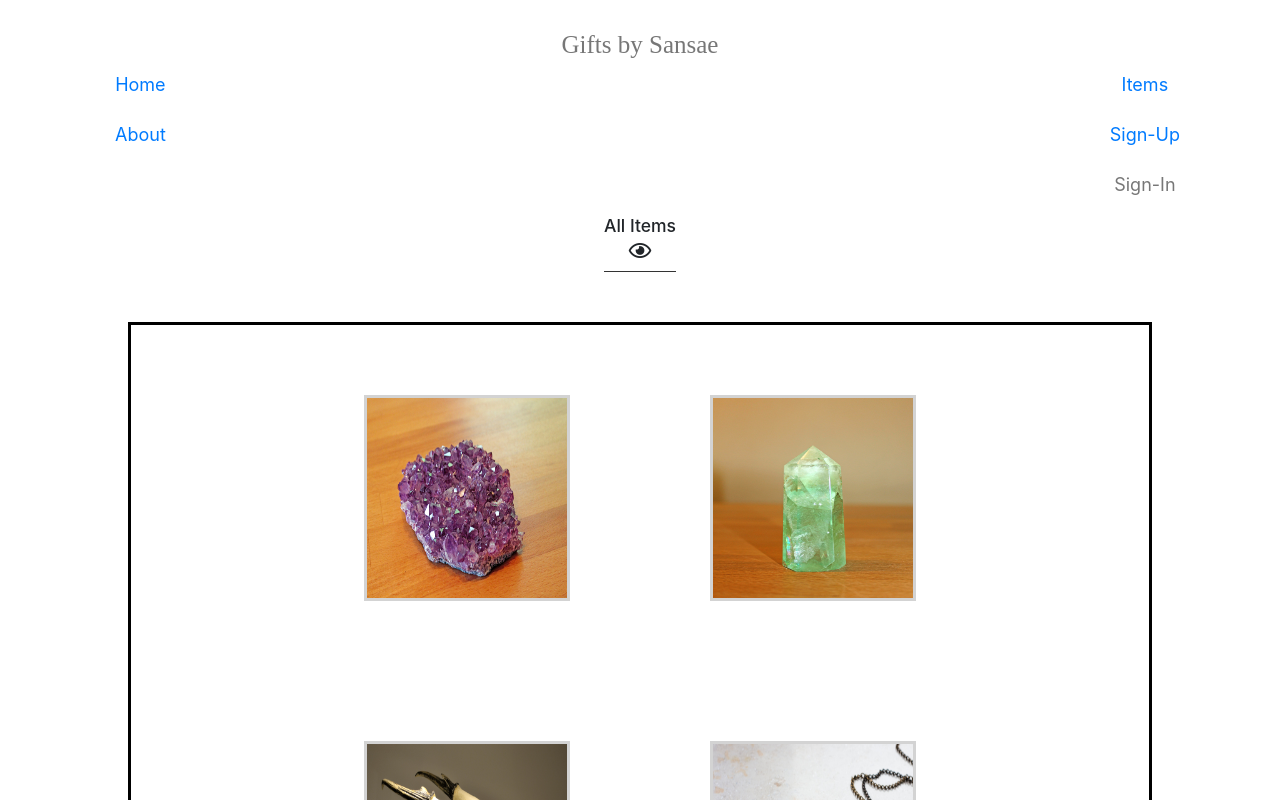
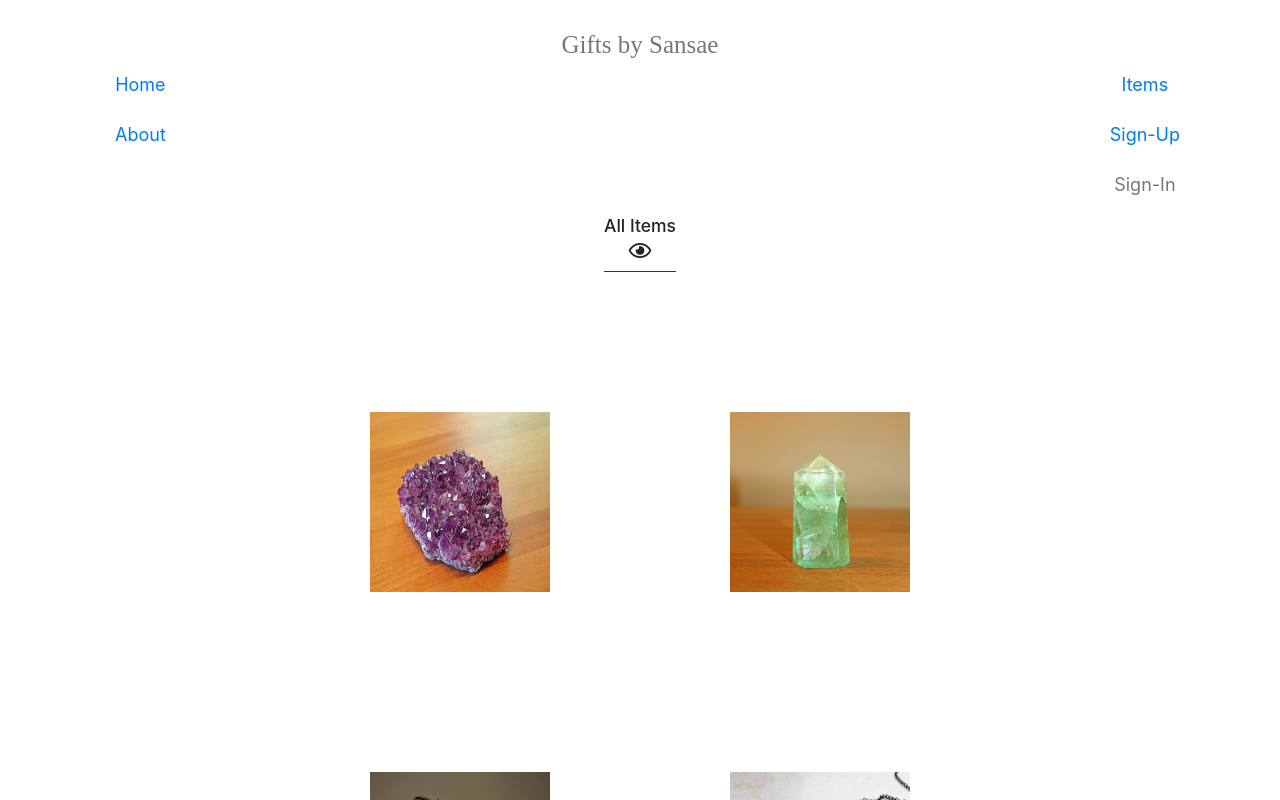
Before and after one commit to sansae/giftsBySansae, a React (Create React App) app in the folder client/: page /item in a window 1280 px wide. Shown: the top 800 px of the page. Built offline with nearby package versions, Linux system fonts and the light colour scheme; the HTML template or start-up script is replaced by a standard one.

Commit message:
add transitions to images on hover

```diff
--- a/client/src/App.css
+++ b/client/src/App.css
@@ -209,7 +209,7 @@ ul {
 }
 
 .items-section {
-  border: 3px solid black;
+  /*border: 3px solid lightgrey;*/
   width: 80%;
   margin: 0 auto;
   text-align: center;
@@ -217,22 +217,19 @@ ul {
 }
 
 .items-section div {
-  border: 3px solid lightgrey;
   display: inline-block;
-  margin: 70px;
+  margin: 30px;
 }
 
-/*.items-section div img {
-  height: 200px;
-  width: 200px;
-  transition: width 2s;
-}*/
-
 .items-section div img {
-  height: 200px;
-  width: 200px;
+  height: 180px;
+  width: 180px;
+  margin: 60px;
+  transition: width 1s, height 1s, margin 1s;
 }
 
-/*.items-section div img:hover {
-  width: 270px;
-}*/
+.items-section div img:hover {
+  width: 250px;
+  height: 250px;
+  margin: 24px;
+}
```
